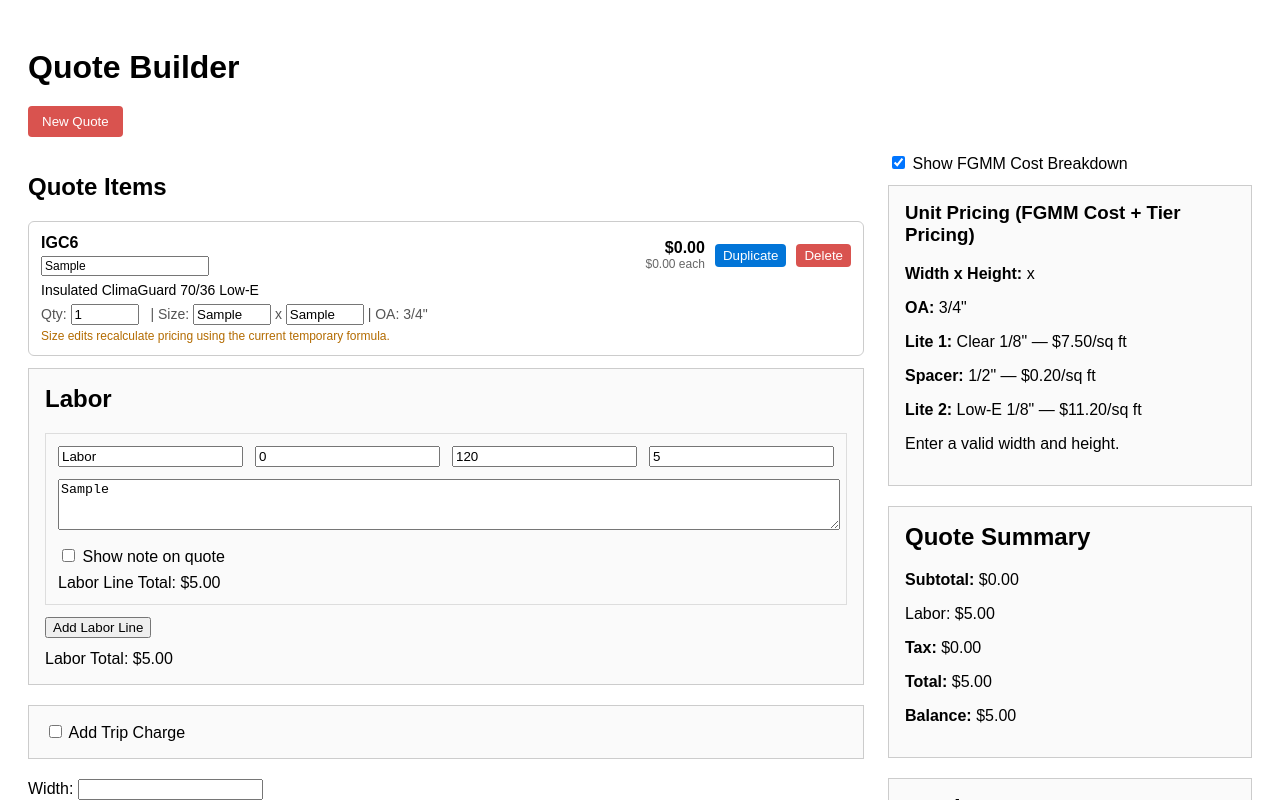
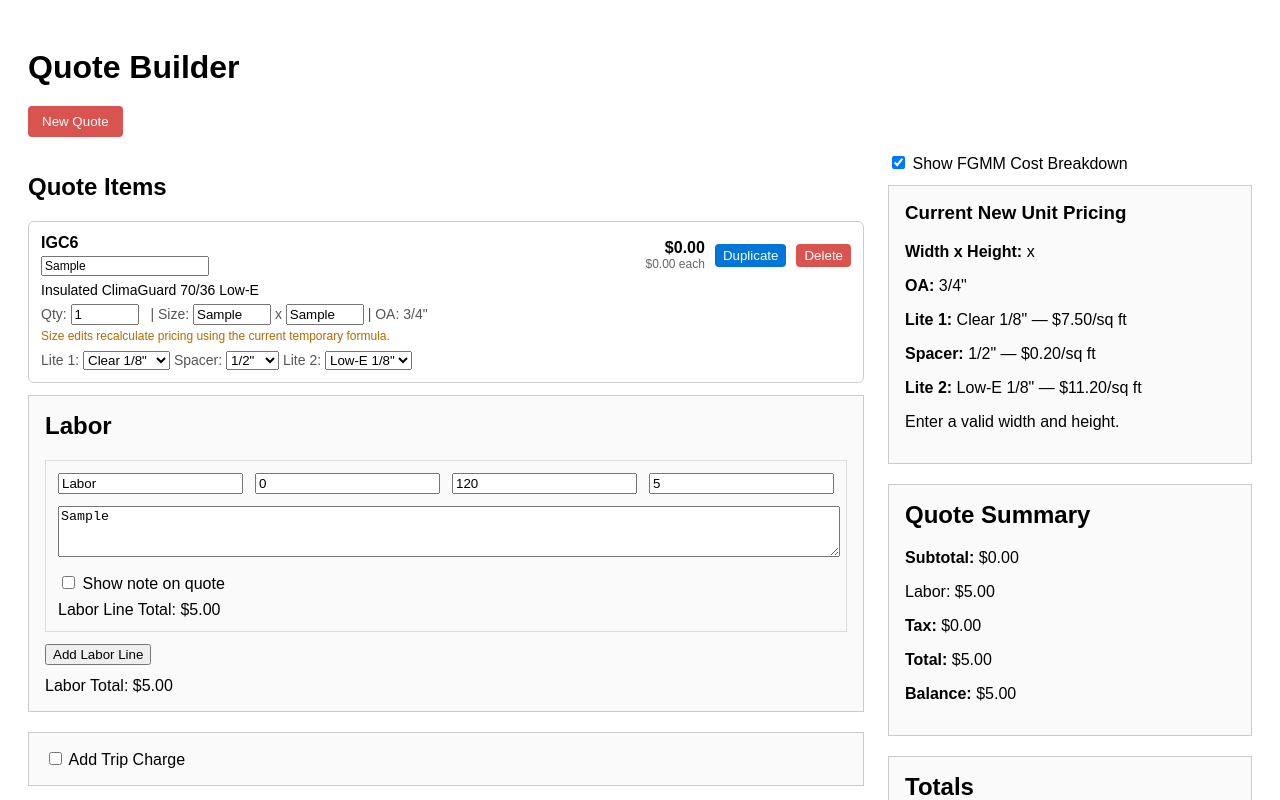
Before and after one commit to fastglassmirrorsandmore/fast-glass-app, a Next.js app: page /quote/new in a window 1280 px wide. Both pictures are taken after typing "5", "Sample", "Sample", "Sample", "Sample" into the empty fields and a click on the button "Add Unit to Quote". Shown: the top 800 px of the page. Built offline with nearby package versions, Linux system fonts and the light colour scheme.

Commit message:
Add editable saved quote item glass makeup
- added editable Lite 1, Spacer, and Lite 2 on saved quote items
- recalculates saved item pricing when glass makeup changes
- updates OA when glass makeup changes
- improved saved quote item editing workflow

```diff
--- a/src/app/quote/new/page.tsx
+++ b/src/app/quote/new/page.tsx
@@ -516,6 +516,114 @@ const displayQuoteItems = quoteItems;
   <div style={{ fontSize: "12px", color: "#b36b00", marginTop: "4px" }}>
     Size edits recalculate pricing using the current temporary formula.
   </div>
+<div style={{ marginTop: "8px", fontSize: "14px" }}>
+  Lite 1:{" "}<select
+  value={item.lite1Id}
+  onChange={(e) => {
+    const newLite1Id = e.target.value;
+
+    setQuoteItems((prev) =>
+      prev.map((quoteItem) =>
+        quoteItem.id === item.id
+          ? {
+             ...quoteItem,
+lite1Id: newLite1Id,
+oa: formatThickness(
+  getById(GLASS_PRODUCTS, newLite1Id).thickness +
+  getById(SPACERS, quoteItem.spacerId).thickness +
+  getById(GLASS_PRODUCTS, quoteItem.lite2Id).thickness
+),
+lineTotal: calculateQuoteItemLineTotal(
+                { ...quoteItem, lite1Id: newLite1Id },
+                quoteItem.width,
+                quoteItem.height,
+                quoteItem.qty
+              ),
+            }
+          : quoteItem
+      )
+    );
+  }}
+>
+    {GLASS_PRODUCTS.map((g) => (
+      <option key={g.id} value={g.id}>
+        {g.name}
+      </option>
+    ))}
+  </select>
+
+  {"  "}Spacer:{" "}
+  <select
+  value={item.spacerId}
+  onChange={(e) => {
+    const newSpacerId = e.target.value;
+
+    setQuoteItems((prev) =>
+      prev.map((quoteItem) =>
+        quoteItem.id === item.id
+          ? {
+              ...quoteItem,
+spacerId: newSpacerId,
+oa: formatThickness(
+  getById(GLASS_PRODUCTS, quoteItem.lite1Id).thickness +
+  getById(SPACERS, newSpacerId).thickness +
+  getById(GLASS_PRODUCTS, quoteItem.lite2Id).thickness
+),
+lineTotal: calculateQuoteItemLineTotal(
+                { ...quoteItem, spacerId: newSpacerId },
+                quoteItem.width,
+                quoteItem.height,
+                quoteItem.qty
+              ),
+            }
+          : quoteItem
+      )
+    );
+  }}
+>
+    {SPACERS.map((s) => (
+      <option key={s.id} value={s.id}>
+        {s.name}
+      </option>
+    ))}
+  </select>
+
+  {"  "}Lite 2:{" "}
+<select
+  value={item.lite2Id}
+  onChange={(e) => {
+    const newLite2Id = e.target.value;
+
+    setQuoteItems((prev) =>
+      prev.map((quoteItem) =>
+        quoteItem.id === item.id
+          ? {
+              ...quoteItem,
+lite2Id: newLite2Id,
+oa: formatThickness(
+  getById(GLASS_PRODUCTS, quoteItem.lite1Id).thickness +
+  getById(SPACERS, quoteItem.spacerId).thickness +
+  getById(GLASS_PRODUCTS, newLite2Id).thickness
+),
+lineTotal: calculateQuoteItemLineTotal(
+                { ...quoteItem, lite2Id: newLite2Id },
+                quoteItem.width,
+                quoteItem.height,
+                quoteItem.qty
+              ),
+            }
+          : quoteItem
+      )
+    );
+  }}
+>
+    {GLASS_PRODUCTS.map((g) => (
+      <option key={g.id} value={g.id}>
+        {g.name}
+      </option>
+    ))}
+  </select>
+</div>
 </div>
             </div>
           ))}
@@ -859,7 +967,7 @@ const displayQuoteItems = quoteItems;
 </div>
 
 <div style={{ border: "1px solid #ccc", padding: "16px", marginBottom: "20px", background: "#fafafa" }}>
-  <h3 style={{ marginTop: 0 }}>Unit Pricing (FGMM Cost + Tier Pricing)</h3>
+  <h3 style={{ marginTop: 0 }}>Current New Unit Pricing</h3>
   <p><strong>Width x Height:</strong> {width} x {height}</p>
   <p><strong>OA:</strong> {formatThickness(overallThickness)}</p>
   <p><strong>Lite 1:</strong> {lite1.name} — {currency.format(lite1.costPerSqFt)}/sq ft</p>
```
